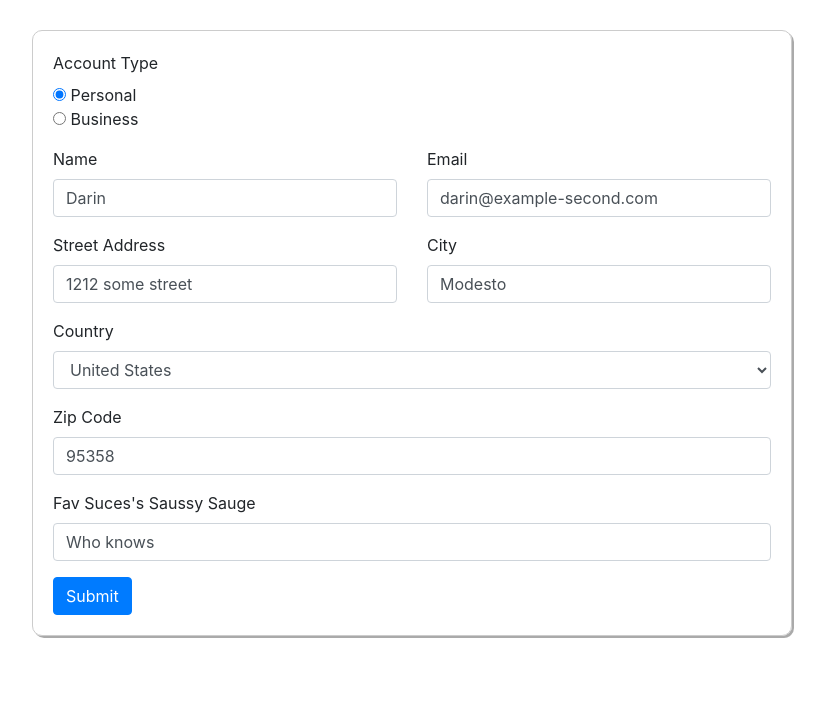
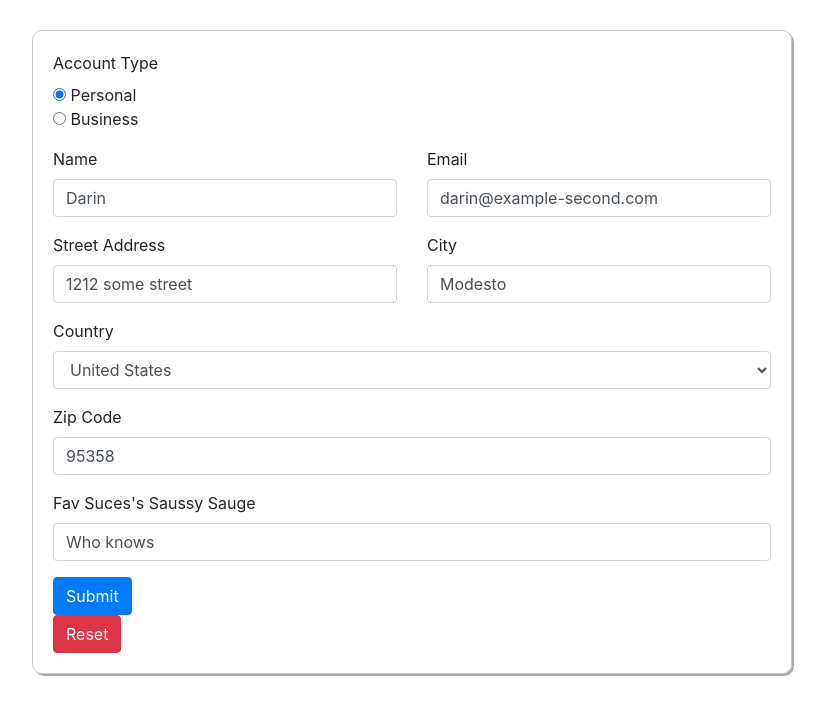
Before and after one commit to DarinDev1000/AngularFormLessonLive, an Angular app: page / in a window 1280 px wide. Shown: the top 714 px of the page, without its empty margins (228-1053 px from the left). Built offline with nearby package versions, Linux system fonts and the light colour scheme.

Commit message:
reset form

```diff
--- a/src/app/app.component.html
+++ b/src/app/app.component.html
@@ -113,6 +113,13 @@
           class="btn btn-primary"
           type="submit">Submit</button>
 
+        <br>
+
+        <button
+          class="btn btn-danger"
+          type="button"
+          (click)="onReset()">Reset</button>
+
       </form>
     </div>
   </div>
--- a/src/app/app.component.ts
+++ b/src/app/app.component.ts
@@ -55,4 +55,8 @@ export class AppComponent implements OnInit {
     console.log(this.signupForm);
     console.log(this.signupForm.value);
   }
+
+  onReset() {
+    this.signupForm.reset();
+  }
 }
```
